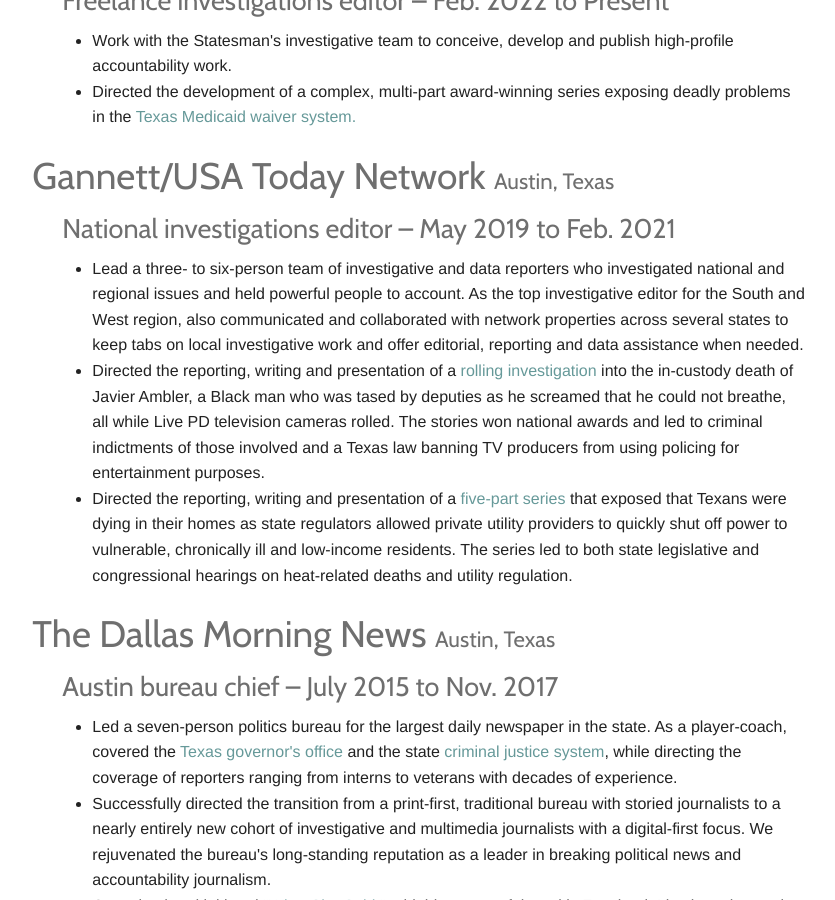
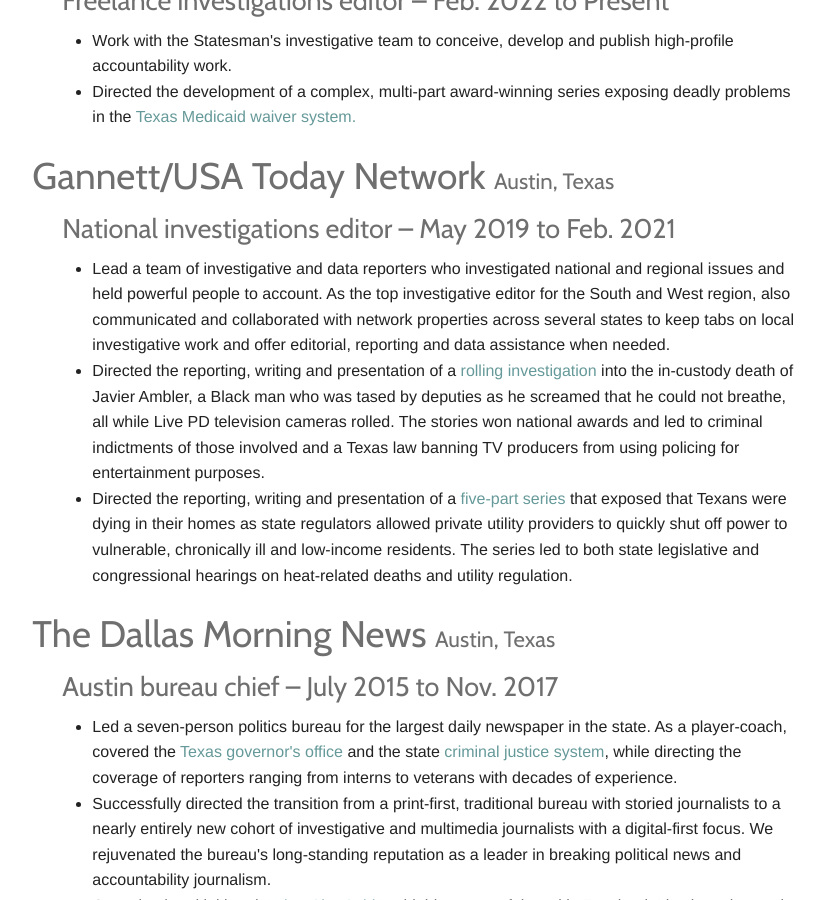
Before and after one commit to BrandiGrissom/resume, a Jekyll site: the page built from index.html, in a window 1280 px wide and 900 px high, scrolled down 307 px. Shown: the whole window, without its empty margins (236-1071 px from the left). Built offline with Jekyll 4.4.1, drawn with Linux system fonts in a browser that asks for light colours.

Commit message:
Update index.html

```diff
--- a/index.html
+++ b/index.html
@@ -37,7 +37,7 @@
     <h3 class="subheader">National investigations editor – May 2019 to Feb. 2021</h3>
 
     <ul>
-      <li>Lead a three- to six-person team of investigative and data reporters who investigated national and regional issues and held powerful people to account. As the top investigative editor for the South and West region, also communicated and collaborated with network properties across several states to keep tabs on local investigative work and offer editorial, reporting and data assistance when needed.
+      <li>Lead a team of investigative and data reporters who investigated national and regional issues and held powerful people to account. As the top investigative editor for the South and West region, also communicated and collaborated with network properties across several states to keep tabs on local investigative work and offer editorial, reporting and data assistance when needed.
       <li>Directed the reporting, writing and presentation of a <a href=https://www.statesman.com/story/lifestyle/public-safety/2020/06/08/austin-area-police-chase-ends-in-death-as-lsquolive-pdrsquo-cameras-roll/43273631/">rolling investigation</a> into the in-custody death of Javier Ambler, a Black man who was tased by deputies as he screamed that he could not breathe, all while Live PD television cameras rolled. The stories won national awards and led to criminal indictments of those involved and a Texas law banning TV producers from using policing for entertainment purposes.
       <li>Directed the reporting, writing and presentation of a <a href=https://stories.usatodaynetwork.com/hostagetoheat/texas-heat-summer-temperatures-electricity-power-cut-off/site/gatehousenews.com">five-part series</a> that exposed that Texans were dying in their homes as state regulators allowed private utility providers to quickly shut off power to vulnerable, chronically ill and low-income residents. The series led to both state legislative and congressional hearings on heat-related deaths and utility regulation.
 
```
